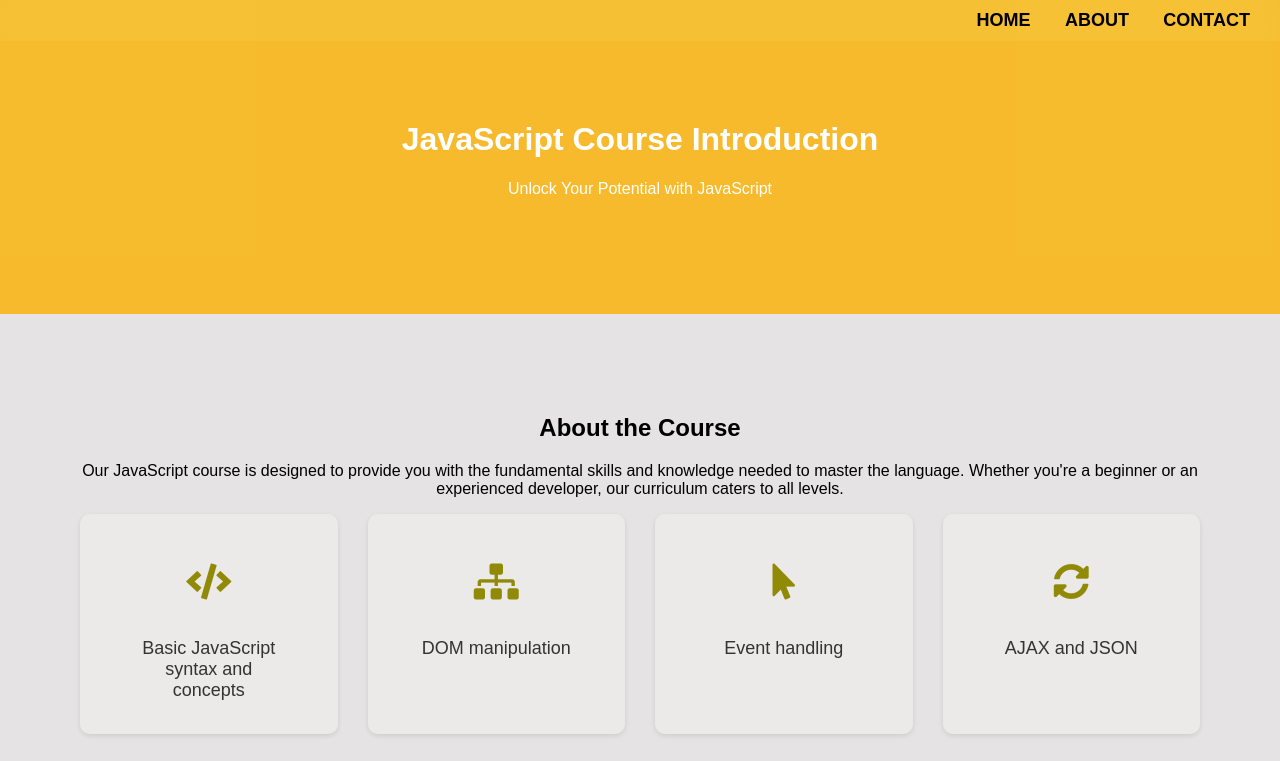
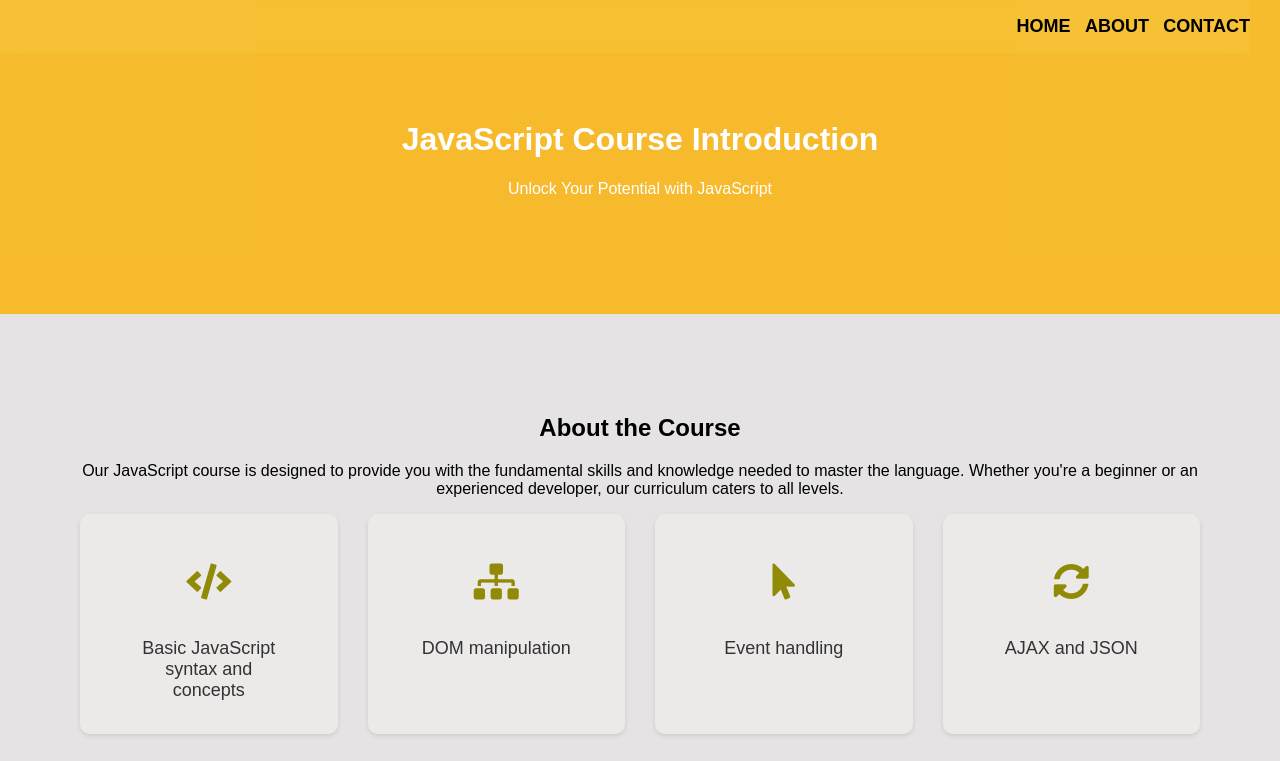
Before and after one commit to Manish0045/veriTech-task2, a plain HTML site: page index.html in a window 1280 px wide. Shown: the top 761 px of the page. Drawn offline with Linux system fonts and the light colour scheme.

Commit message:
bug fixed

```diff
--- a/style.css
+++ b/style.css
@@ -3,7 +3,6 @@ body {
     margin: 0;
     padding: 0;
     background-color: #f8f9fa;
-    overflow-x: hidden;
 }
 
 html {
@@ -15,23 +14,22 @@ html {
 }
 
 nav {
+    display: flex;
     background-color: rgba(245, 245, 115, 0.1);
     color: #fff;
-    padding: 10px 20px;
     position: fixed;
+    gap: 2rem;
     top: 0;
-    right: 0;
-    left: 0;
+    right: 30px;
     backdrop-filter: blur(10px);
     z-index: 1;
     text-align: center;
+    width: 100%;
+    justify-content: flex-end;
 }
 
 nav ul {
     list-style-type: none;
-    margin: 0;
-    padding: 0;
-    float: right;
 }
 
 nav ul li {
@@ -49,7 +47,6 @@ nav ul li a {
     text-decoration: none;
     font-weight: 600;
     font-size: 18px;
-    padding: 10px 10px;
     transition: background-color 0.3s ease;
 }
 
@@ -160,7 +157,8 @@ footer {
     color: #fff;
     text-align: center;
     padding: 10px 10px;
-    width: 100%;
+    /* width: 100%; */
+    margin-top: 5px;
     bottom: 0;
     position: relative;
 }
```
